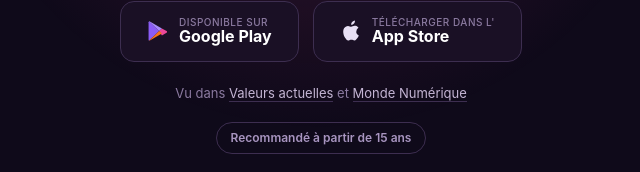
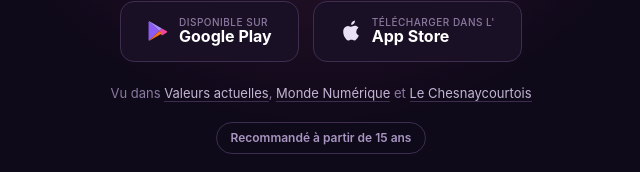
Before and after one commit to moody-app-fr/moody-app-fr.github.io, a plain HTML site: page index.html in a window 1280 px wide. Shown: the part 446-618 px from the top of the page, without its empty margins (319-959 px from the left). Drawn offline with Linux system fonts and the light colour scheme.

Commit message:
Update index.html

```diff
--- a/index.html
+++ b/index.html
@@ -350,7 +350,7 @@
         </a>
       </div>
 
-      <p class="press-line">Vu dans <a href="/presse/#retombees">Valeurs actuelles</a> et <a href="/presse/#retombees">Monde Numérique</a></p>
+      <p class="press-line">Vu dans <a href="/presse/#retombees">Valeurs actuelles</a>, <a href="/presse/#retombees">Monde Numérique</a> et <a href="/presse/#retombees">Le Chesnaycourtois</a></p>
       <span class="age-badge">Recommandé à partir de 15 ans</span>
     </div>
   </header>
```
